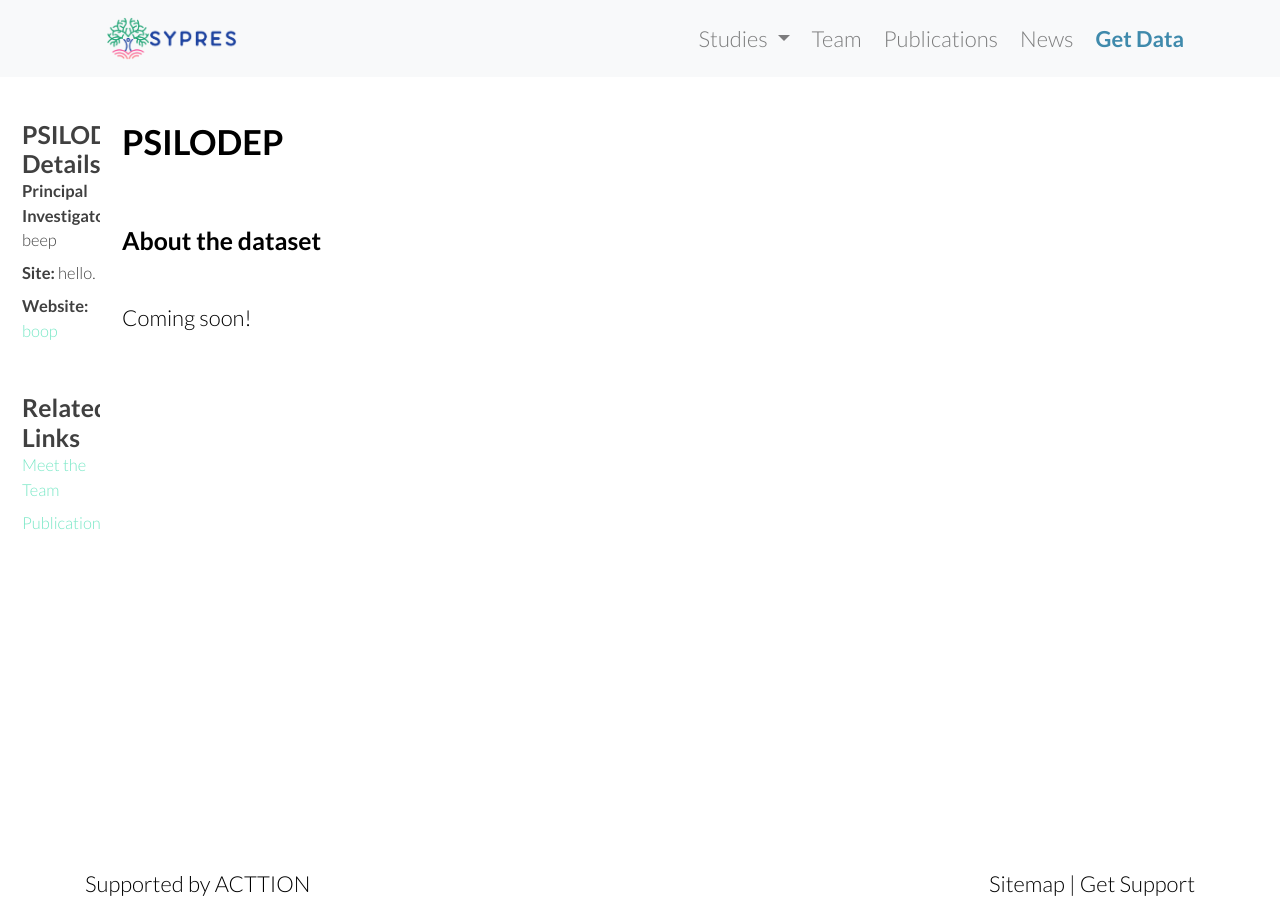
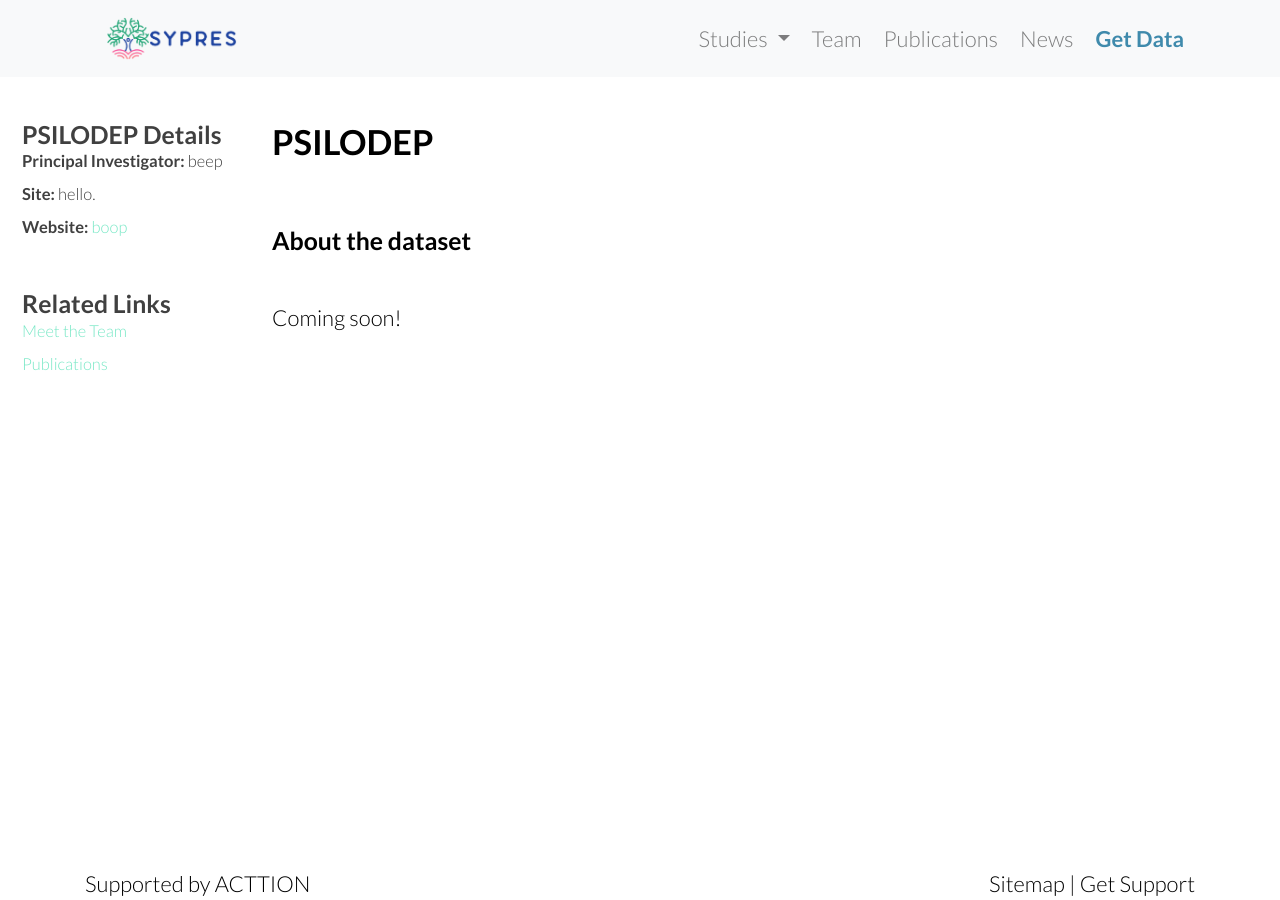
Before and after one commit to PennLINC/sypres-docs, a Jekyll site: the page built from docs/datasets/_posts/2025-04-16-PSILODEP.md, in a window 1280 px wide. Built offline with Jekyll 4.4.1, drawn with Linux system fonts in a browser that asks for light colours; cached includes are drawn as plain includes.

Commit message:
increase sidebar width

```diff
--- a/_sass/minimal-mistakes/_variables.scss
+++ b/_sass/minimal-mistakes/_variables.scss
@@ -154,10 +154,10 @@
    Grid
    ========================================================================== */
 
-$right-sidebar-width-narrow: 100px !default;
+$right-sidebar-width-narrow: 250px !default;
 /* modified from 200px by TS to better match the width of the navbar/masthead */
-$right-sidebar-width: 100px !default;
-$right-sidebar-width-wide: 100px !default;
+$right-sidebar-width: 250px !default;
+$right-sidebar-width-wide: 250px !default;
 
 /*
    Other
```
